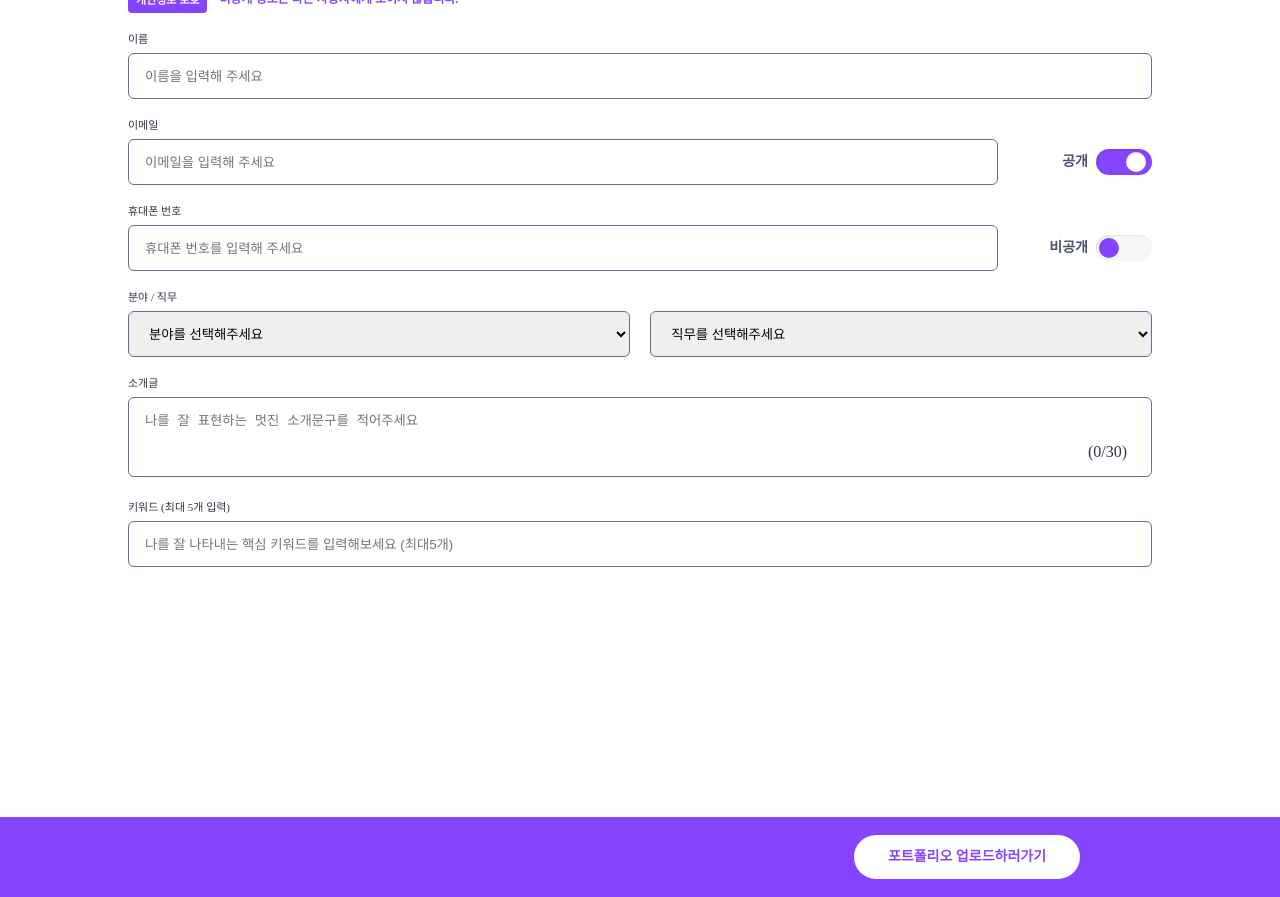
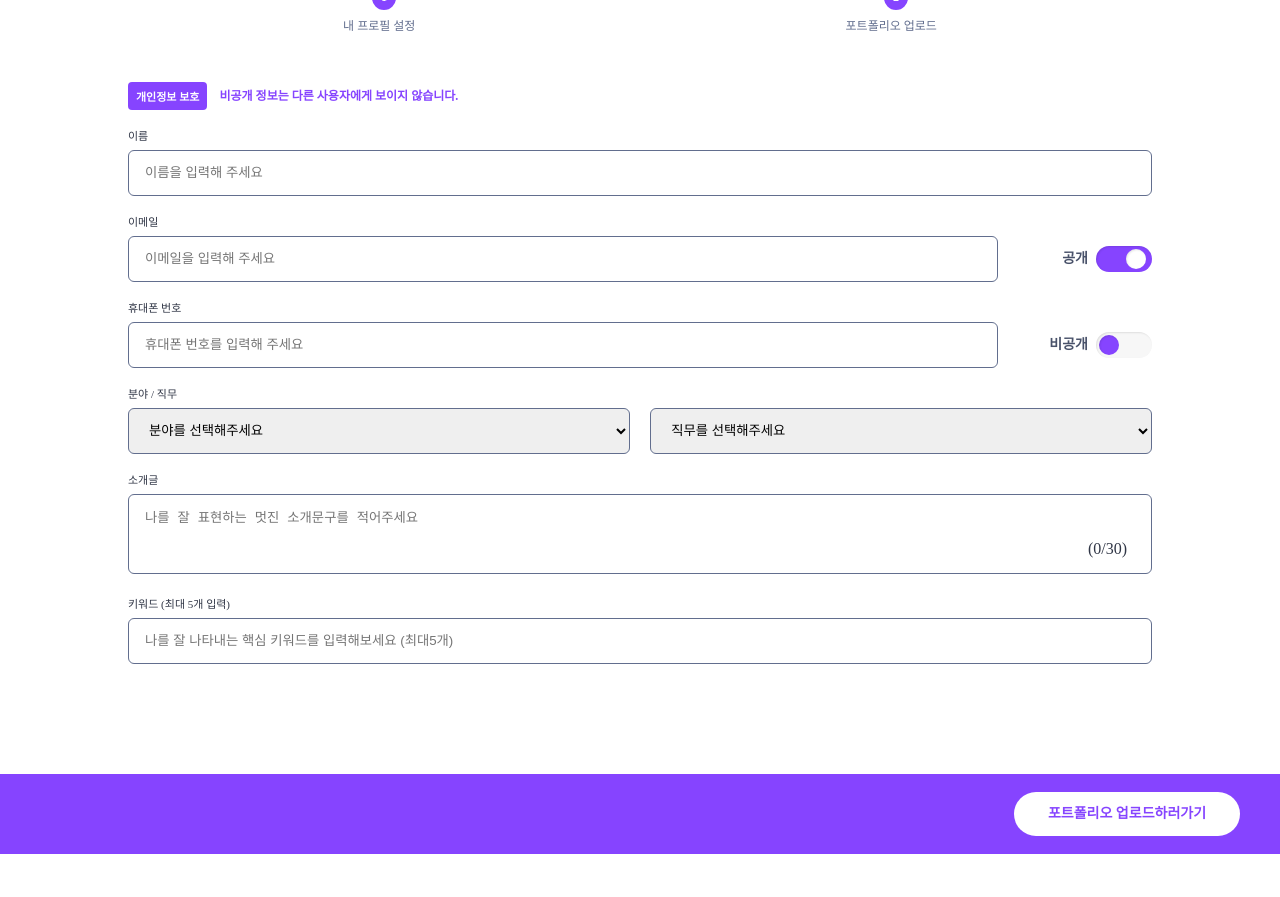
Before and after one commit to starting-front/gunyongbok, a React (Vite) app: page /profile/edit in a window 1280 px wide. After the commit the page ends 854 px from the top, so only its background shows below. Built offline with nearby package versions, Linux system fonts and the light colour scheme.

Commit message:
Feat: 프로필 설정 디자인 수정

```diff
--- a/src/components/Resume/Profile/ResumeSetProfileForm.tsx
+++ b/src/components/Resume/Profile/ResumeSetProfileForm.tsx
@@ -127,25 +127,25 @@ const ResumText = styled.span`
   display: flex;
   align-items: center;
   justify-content: center;
-  margin-right: 8px;
+  margin: 0 8px 0 15px;
+  white-space: nowrap;
 `;
 
 const ResumFooter = styled.div`
   width: 100%;
   height: 80px;
-  padding: 20px 200px;
+  padding: 20px;
   box-sizing: border-box;
   background-color: #8644ff;
   display: flex;
   align-items: center;
   justify-content: center;
-  margin-top: 250px;
+  margin-top: 110px;
 `;
 
 const ResumFooterTitle = styled.div`
   width: 226px;
   height: 44px;
-  adding: 14px 0px;
   cursor: pointer;
   background-color: white;
   border-radius: 56px;
--- a/src/components/Resume/ResumStatusBar.tsx
+++ b/src/components/Resume/ResumStatusBar.tsx
@@ -5,13 +5,12 @@ const HeaderContainer = styled.div`
   max-width: 1024px;
   position: relative;
   font-family: Pretendard;
-  margin: 0 auto;
+  margin: 50px auto;
 `;
 
 const Line = styled.div`
   height: 3px;
   background-color: #e2e4eb;
-  margin: 0 auto;
 `;
 
 const CircleContainer = styled.div`
```
